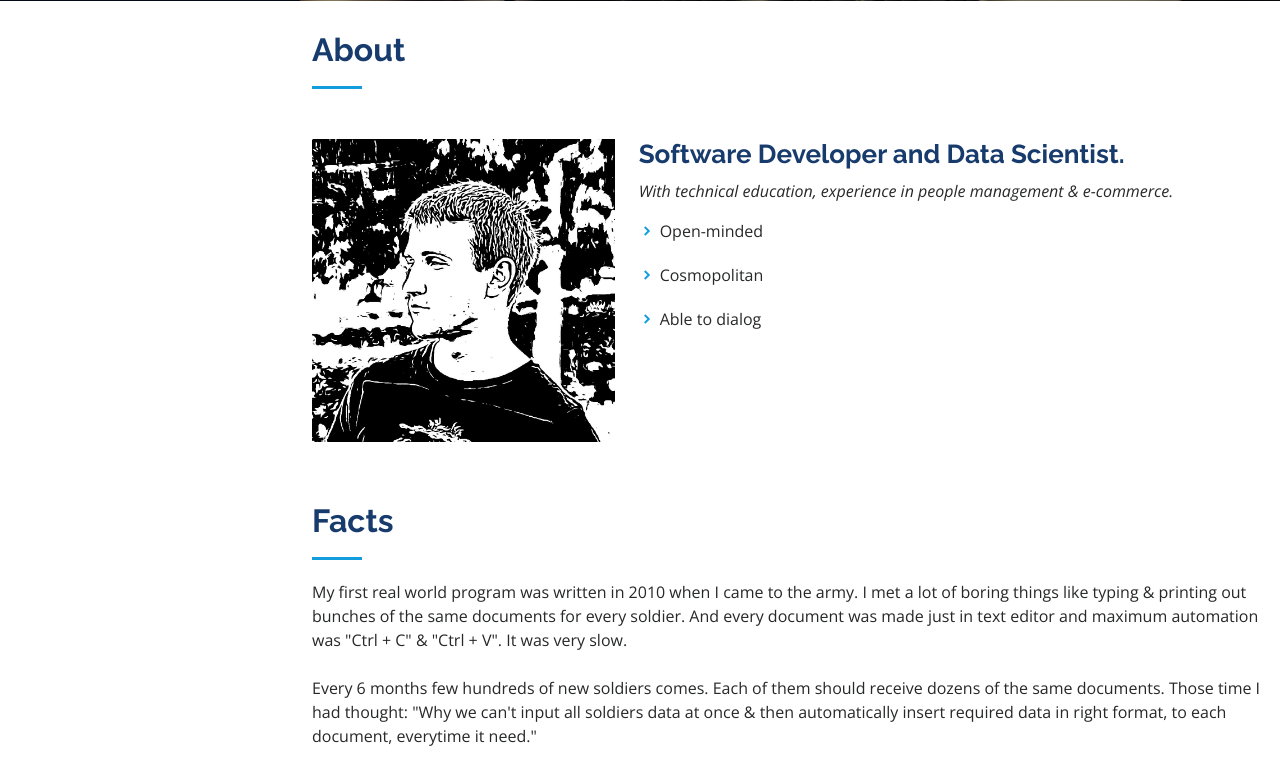
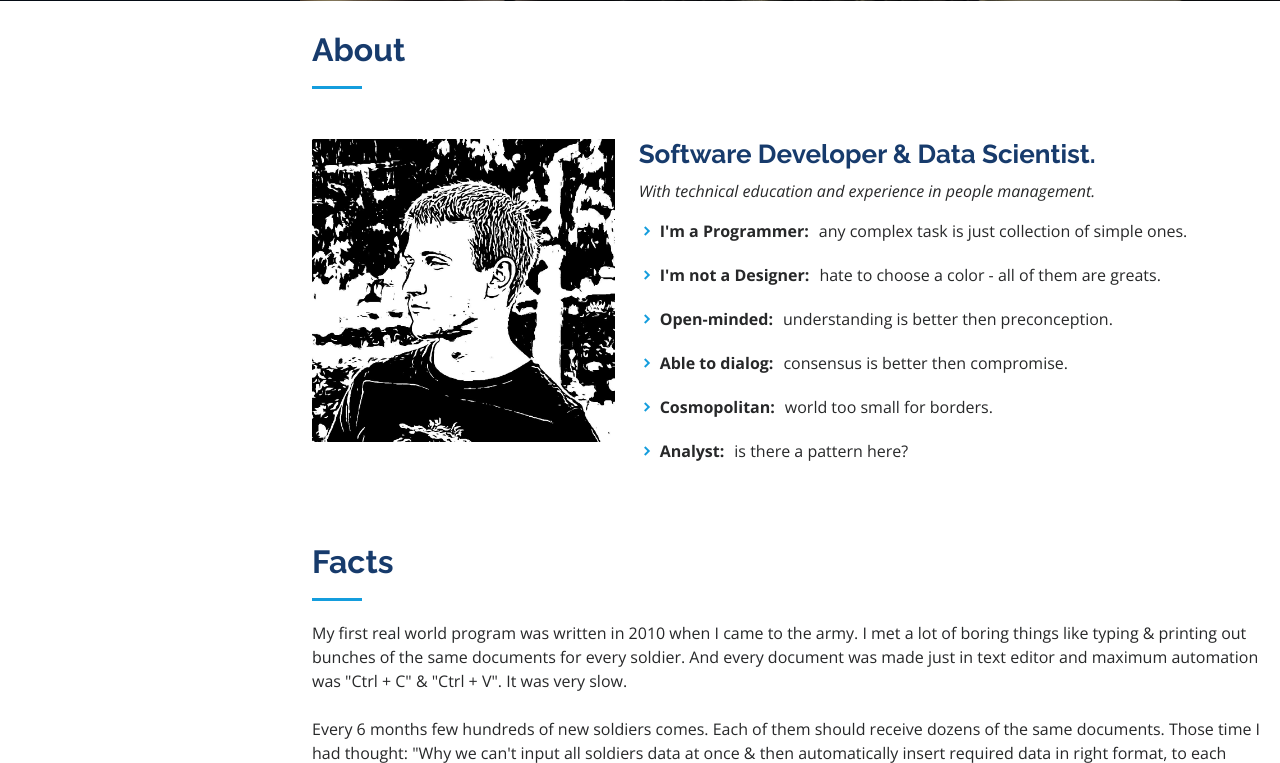
Before and after one commit to k-yakovlev/portfolio-website, a Flask app: page / in a window 1280 px wide. Shown: the part 799-1562 px from the top of the page. Run offline with Flask 2, Linux system fonts and the light colour scheme; some libraries are stand-ins or nearby versions.

Commit message:
Fix content in 'About' section.

```diff
--- a/templates/index.html
+++ b/templates/index.html
@@ -92,16 +92,19 @@
             <img src="static/img/profile-img.jpg" class="img-fluid" alt="">
           </div>
           <div class="col-lg-8 pt-4 pt-lg-0 content" data-aos="fade-left">
-            <h3>Software Developer and Data Scientist.</h3>
+            <h3>Software Developer & Data Scientist.</h3>
             <p class="fst-italic">
-              With technical education, experience in people management & e-commerce.
+              With technical education and experience in people management.
             </p>
             <div class="row">
-              <div class="col-lg-6">
+              <div class="col-lg-12">
                 <ul>
-                  <li><i class="bx bxs-chevron-right"></i> Open-minded</li>
-                  <li><i class="bx bxs-chevron-right"></i> Cosmopolitan</li>
-                  <li><i class="bx bxs-chevron-right"></i> Able to dialog</li>
+                  <li><i class="bx bxs-chevron-right"></i> <strong>I'm a Programmer:</strong><span>any complex task is just collection of simple ones.</span></li>
+                  <li><i class="bx bxs-chevron-right"></i> <strong>I'm not a Designer:</strong><span>hate to choose a color - all of them are greats.</span></li>
+                  <li><i class="bx bxs-chevron-right"></i> <strong>Open-minded:</strong><span>understanding is better then preconception.</span></li>
+                  <li><i class="bx bxs-chevron-right"></i> <strong>Able to dialog:</strong><span>consensus is better then compromise.</span></li>
+                  <li><i class="bx bxs-chevron-right"></i> <strong>Cosmopolitan:</strong><span>world too small for borders.</span></li>
+                  <li><i class="bx bxs-chevron-right"></i> <strong>Analyst:</strong><span>is there a pattern here?</span></li>
                 </ul>
               </div>
             </div>
```
